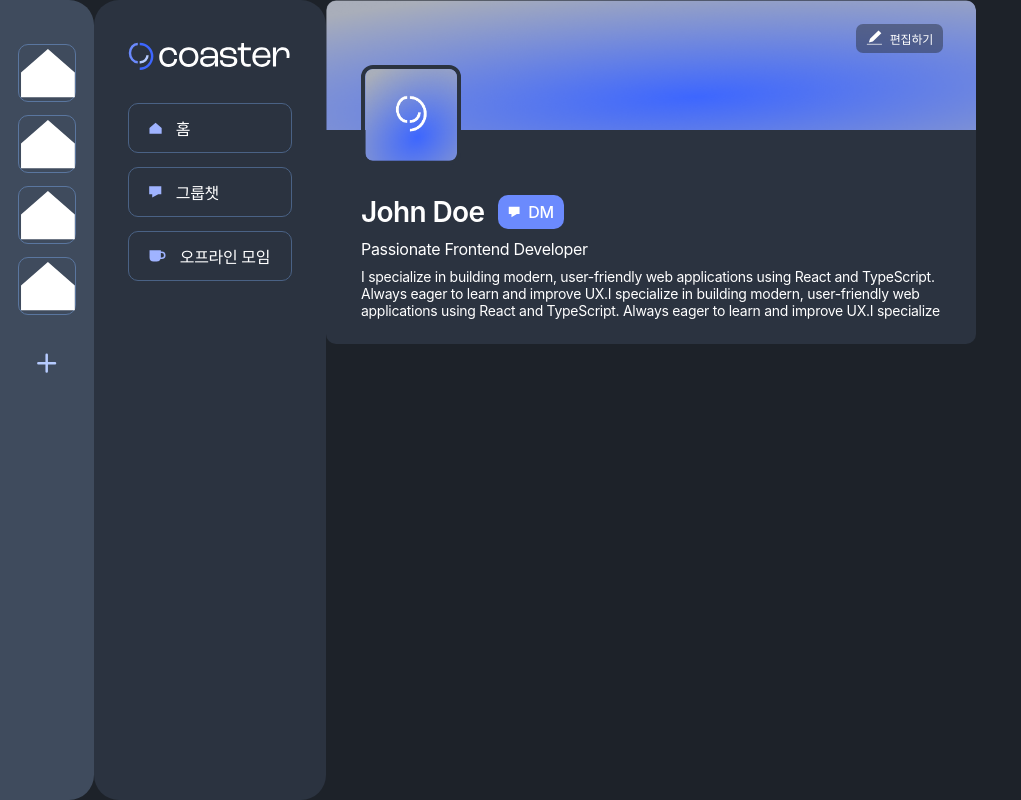
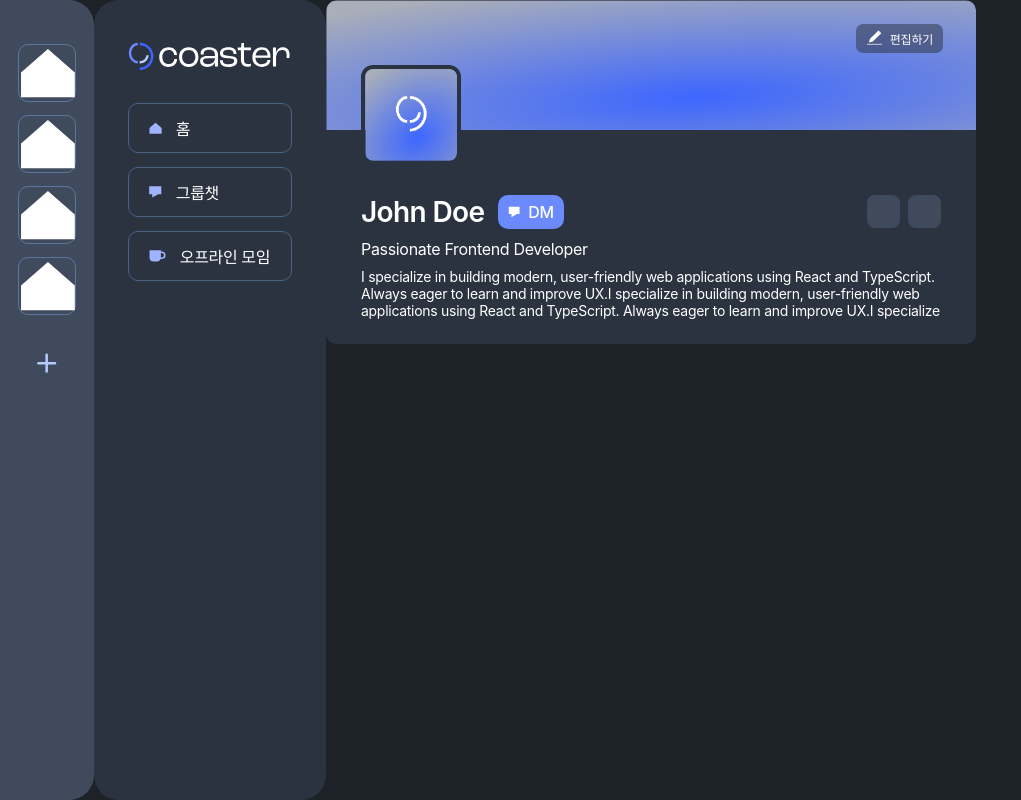
Before and after one commit to Coastee/Coastee-Client, a React (Vite) app: page /mypage in a window 1280 px wide. Shown: the whole page, without its empty margins (0-1021 px from the left). Built offline with nearby package versions, Linux system fonts and the light colour scheme; a web font is replaced by a local one.

Commit message:
#25 [FEAT] 링크 스타일 추가

```diff
--- a/src/pages/MyPage/components/ProfileBox/ProfileBox.style.ts
+++ b/src/pages/MyPage/components/ProfileBox/ProfileBox.style.ts
@@ -21,9 +21,21 @@ export const layoutStyle = css`
   background-color: ${theme.color.dark3};
 `;
 
+export const linkLayoutStyle = css`
+  display: flex;
+
+  margin-left: auto;
+
+  gap: 0.8rem;
+`;
+
 export const linkStyle = css`
   width: 3.3rem;
   height: 3.3rem;
+
+  border-radius: 8px;
+
+  background: ${theme.color.dark2};
 `;
 
 export const nameStyle = css`
@@ -41,6 +53,8 @@ export const introStyle = css`
   height: 5.1rem;
 
   overflow: scroll;
+
+  scroll-behavior: smooth;
 
   ${theme.font.body2};
 `;
--- a/src/pages/MyPage/components/ProfileBox/ProfileBox.tsx
+++ b/src/pages/MyPage/components/ProfileBox/ProfileBox.tsx
@@ -27,15 +27,12 @@ const ProfileBox = () => {
             <DmIcon width={12} height={12} css={{ flexShrink: "0" }} />
             DM
           </Button>
-          <div>
+          <div css={s.linkLayoutStyle}>
             {DUMMY_PROFILE.urls.map((url) => (
-              // biome-ignore lint/a11y/useAnchorContent: <explanation>
-              <a
-                href={url}
-                key={url}
-                aria-label={`route to ${url}`}
-                css={s.linkStyle}
-              />
+              <div key={url} aria-label={`route to ${url}`} css={s.linkStyle}>
+                {/* biome-ignore lint/a11y/useAnchorContent: <explanation> */}
+                <a href={url} />
+              </div>
             ))}
           </div>
         </div>
```
